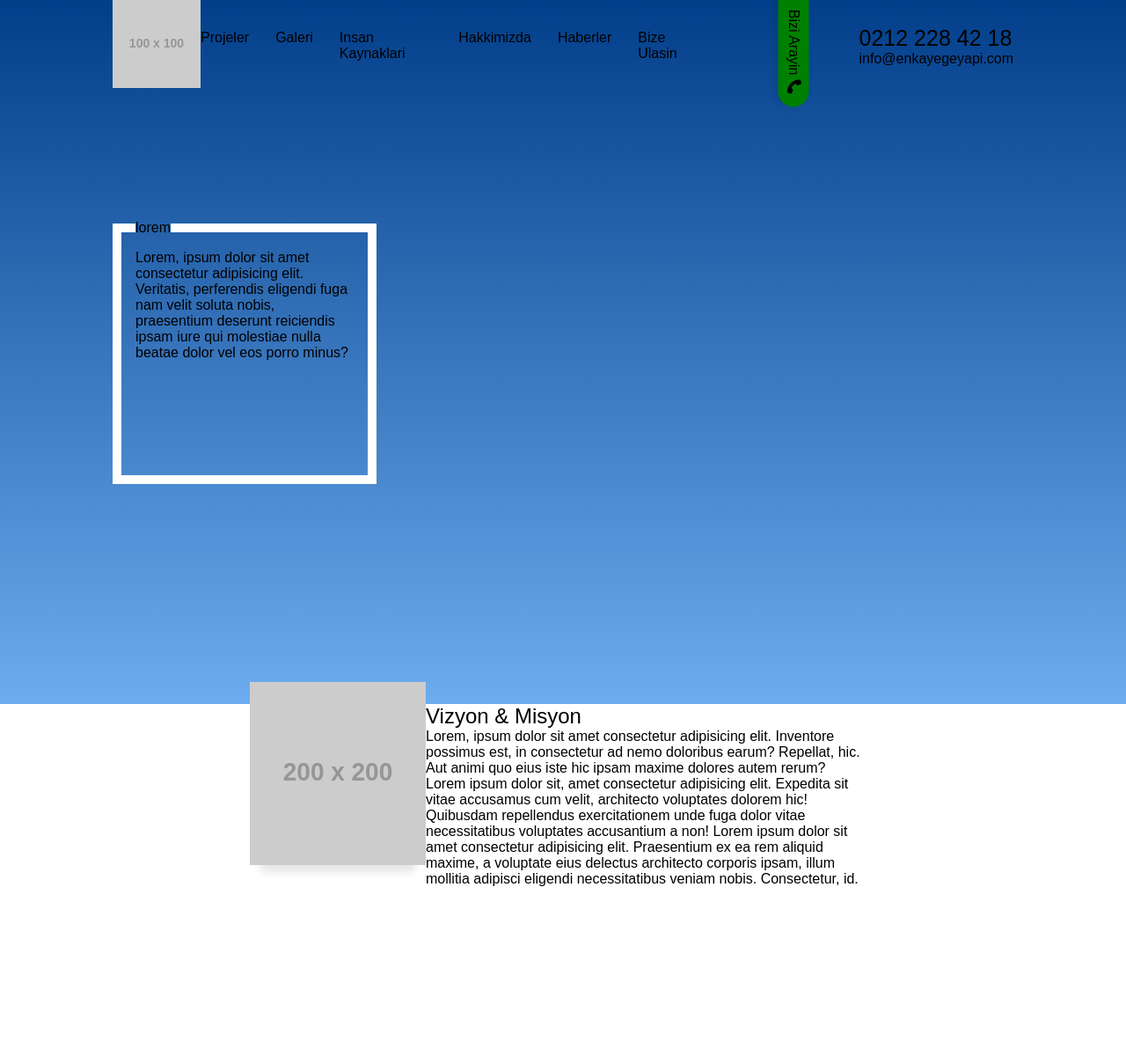
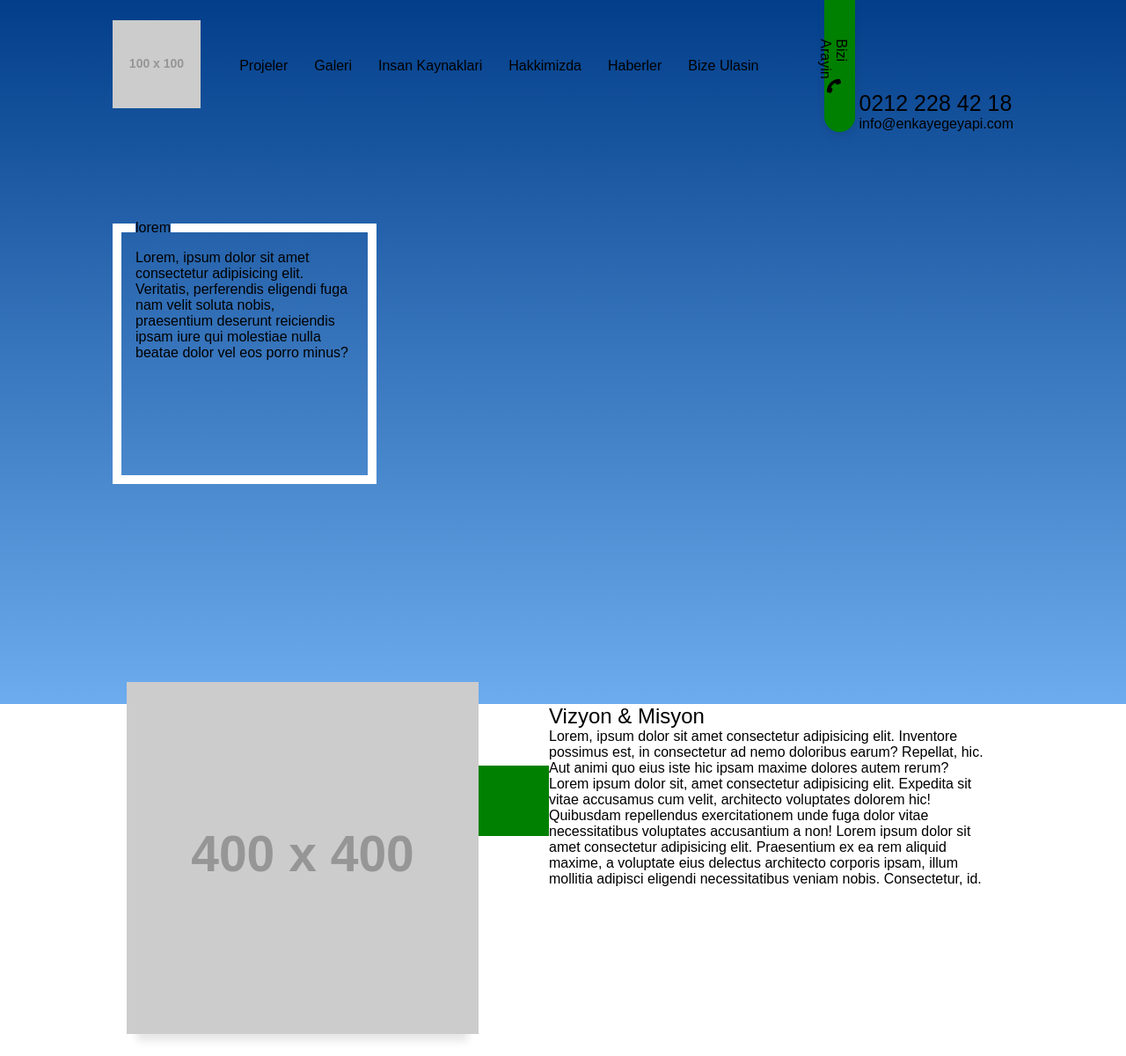
Before and after one commit to boschaiyadej/Devcamp-advancedCSS-1, a plain HTML site: page index.html in a window 1280 px wide. Shown: the whole page at 88% size. Before the commit the page ends 1008 px from the top, so only its background shows below. Drawn offline with Linux system fonts and the light colour scheme; placeholder pictures from the web are drawn by us.

Commit message:
add color-box project section

```diff
--- a/index.html
+++ b/index.html
@@ -31,8 +31,10 @@
       <div class="nav-contact">
         <!-- vertical phone -->
         <div class="phone-rotate">
-          <span>Bizi Arayin</span>
-          <span><i class="fa-solid fa-phone"></i></span>
+          <a class="phone-rotate-text" href="">
+            <span>Bizi Arayin</span>
+            <span><i class="fa-solid fa-phone"></i></span>
+        </a>
         </div>
         <!-- horizontal phone -->
         <div>
@@ -62,11 +64,14 @@
     <!-- project -->
     <section class="project">
       <div class="project-container">
-        <img
-          class="project-img"
-          src="https://via.placeholder.com/200x200"
+        <div class="project-box">
+          <img
+          class="project-box-img"
+          src="https://via.placeholder.com/400x400"
           alt="logo"
         />
+        <div class="project-box-color"></div>
+        </div>
         <div class="project-text">
           <h2>Vizyon & Misyon</h2>
           <p>
--- a/styles.css
+++ b/styles.css
@@ -40,19 +40,25 @@ nav ul li a {
 
 .nav-contact {
     display: flex;
+    align-items: end;
+    gap: 5px;
 }
 
 .phone-rotate {
     display: flex;
-    justify-content: end;
     align-items: center;
-    gap: 5px;
+    justify-content: center;
     padding-right: 15px;
     background-color: green;
-    border-radius: 0 50px 50px 0;
-    height: 35px;
-    width: 150px;
+    border-radius: 0 0 50px 50px;
+    height: 150px;
+    width: 35px;
     box-shadow: 0 4px 10px rgba(0, 0, 0, 0.1);
+}
+
+.phone-rotate-text {
+    display: flex;
+    align-items: center;
     rotate: 90deg;
 }
 
@@ -99,9 +105,20 @@ nav ul li a {
     margin: 0 auto;
 }
 
-.project-img {
+.project-box {
+    display: flex;
+}
+
+.project-box-img {
     translate: 0 -25px;
     box-shadow: 0px 20px 9px -12px rgba(0, 0, 0, 0.1);
+}
+
+.project-box-color {
+    width: 80px;
+    height: 80px;
+    background-color: green;
+    translate: 0 70px;
 }
 
 .project-text {
```
